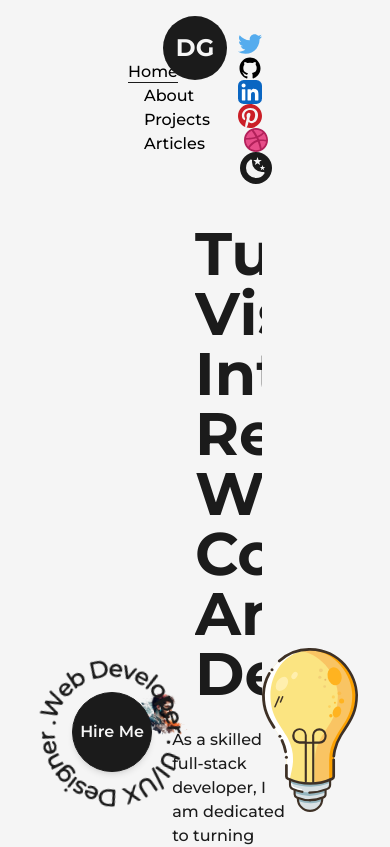
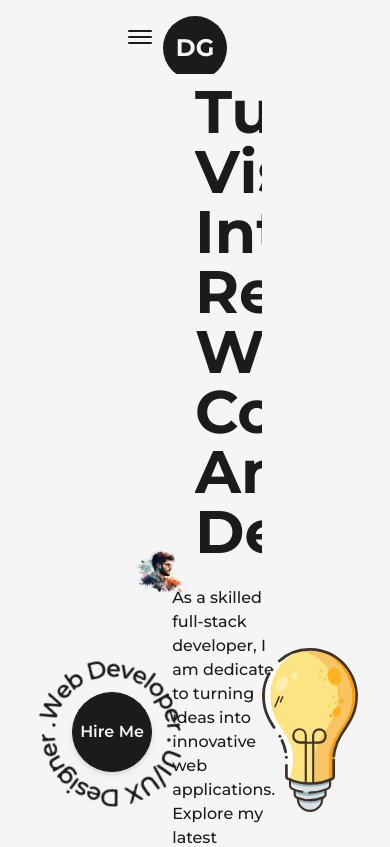
Before and after one commit to 01Gibbs/portfolioSite, a Next.js app: page / in a window 390 px wide. Shown: the top 847 px of the page. Built offline with nearby package versions, Linux system fonts and the light colour scheme.

Commit message:
Screen Size Media Query + Mobile Design Menu

```diff
--- a/src/components/NavBar.jsx
+++ b/src/components/NavBar.jsx
@@ -1,5 +1,5 @@
 import Link from "next/link";
-import React from "react";
+import React, { useState } from "react";
 import Logo from "./Logo";
 import { useRouter } from "next/router";
 import {
@@ -31,11 +31,63 @@
   );
 };
 
+const CustomMobileLink = ({ href, title, className = "", toggle }) => {
+  const router = useRouter();
+
+  const handleClick = () => {
+    toggle();
+    router.push(href);
+  };
+
+  return (
+    <button
+      href={href}
+      className={`${className} relative group text-light dark:text-dark my-2`}
+      onClick={handleClick}
+    >
+      {title}
+      <span
+        className={`h-[1px] inline-block bg-light  dark:bg-dark absolute left-0 -bottom-0.5 group-hover:w-full transition-[width] ease duration-300
+        ${router.asPath === href ? "w-full" : " w-0"}`}
+      >
+        &nbsp;
+      </span>
+    </button>
+  );
+};
+
 const NavBar = () => {
   const [mode, setMode] = useThemeSwitch();
+  const [isOpen, setisOpen] = useState(false);
+
+  const handleClick = () => {
+    setisOpen(!isOpen);
+  };
 
   return (
-    <header className="w-full px-32 py-8 font-medium flex items-center justify-between dark:text-light">
+    <header className="w-full px-32 py-8 font-medium flex items-center justify-between dark:text-light relative">
+      <button
+        className="flex-col justify-center items-center hidden lg:flex"
+        onClick={handleClick}
+      >
+        <span
+          className={`bg-dark dark:bg-light block transition-all duration-300 ease-out h-0.5 w-6 rounded-sm  ${
+            isOpen ? "rotate-45 translate-y-1" : "-translate-y-0.5"
+          }`}
+        ></span>
+        <span
+          className={`bg-dark dark:bg-light block transition-all duration-300 ease-out h-0.5 w-6 rounded-sm my-0.5 ${
+            isOpen ? "opacity-0" : "opacity-100"
+          }`}
+        ></span>
+        <span
+          className={`bg-dark dark:bg-light block transition-all duration-300 ease-out h-0.5 w-6 rounded-sm translate-y-0.5 ${
+            isOpen ? "-rotate-45 -translate-y-1" : "translate-y-0.5"
+          }`}
+        ></span>
+      </button>
+
+      <div className="w-full flex justify-between items-center lg:hidden">
         <nav>
           <CustomLink href="/" title="Home" className="mr-4" />
           <CustomLink href="/about" title="About" className="mx-4" />
@@ -49,7 +101,7 @@
             target={"_blank"}
             whileHover={{ y: -2 }}
             whileTap={{ scale: 0.9 }}
-          className="w-6 mx-3"
+            className="w-6 mr-3"
           >
             <TwitterIcon />
           </motion.a>
@@ -102,6 +154,103 @@
             )}
           </button>
         </nav>
+      </div>
+
+      {isOpen ? (
+        <motion.div
+          initial={{ scale: 0, opacity: 0, x: "-50%", y: "-50%" }}
+          animate={{ scale: 1, opacity: 1 }}
+          className="min-w-[70vw] flex flex-col justify-between items-center fixed top-1/2 left-1/2 -translate-x-1/2 -translate-y-1/2 z-30 bg-dark/90 dark:bg-light/75 rounded-lg backdrop-blur-md py-32"
+        >
+          <nav className="flex items-center flex-col justify-center">
+            <CustomMobileLink
+              href="/"
+              title="Home"
+              className=""
+              toggle={handleClick}
+            />
+            <CustomMobileLink
+              href="/about"
+              title="About"
+              className=""
+              toggle={handleClick}
+            />
+            <CustomMobileLink
+              href="/projects"
+              title="Projects"
+              className=""
+              toggle={handleClick}
+            />
+            <CustomMobileLink
+              href="/articles"
+              title="Articles"
+              className=""
+              toggle={handleClick}
+            />
+          </nav>
+
+          <nav className="flex items-center justify-center flex-wrap mt-2">
+            <motion.a
+              href="https://twitter.com"
+              target={"_blank"}
+              whileHover={{ y: -2 }}
+              whileTap={{ scale: 0.9 }}
+              className="w-6 mr-3 sm:mx-1"
+            >
+              <TwitterIcon />
+            </motion.a>
+            <motion.a
+              href="https://github.com/01Gibbs/"
+              target={"_blank"}
+              whileHover={{ y: -2 }}
+              whileTap={{ scale: 0.9 }}
+              className="w-6 mx-3 bg-light dark:bg-dark rounded-full sm:mx-1"
+            >
+              <GithubIcon />
+            </motion.a>
+            <motion.a
+              href="https://www.linkedin.com/in/01gibbs/"
+              target={"_blank"}
+              whileHover={{ y: -2 }}
+              whileTap={{ scale: 0.9 }}
+              className="w-6 mx-3 sm:mx-1"
+            >
+              <LinkedInIcon />
+            </motion.a>
+            <motion.a
+              href="https://www.pinterest.co.uk/"
+              target={"_blank"}
+              whileHover={{ y: -2 }}
+              whileTap={{ scale: 0.9 }}
+              className="w-6 mx-3 dark:bg-light rounded-full sm:mx-1"
+            >
+              <PinterestIcon />
+            </motion.a>
+            <motion.a
+              href="https://dribbble.com/"
+              target={"_blank"}
+              whileHover={{ y: -2 }}
+              whileTap={{ scale: 0.9 }}
+              className="w-6 ml-3 sm:mx-1"
+            >
+              <DribbbleIcon />
+            </motion.a>
+
+            <button
+              onClick={() => setMode(mode === "light" ? "dark" : "light")}
+              className={`ml-3 flex items-center justify-center rounded-full p-1
+          ${mode === "light" ? "bg-dark text-light" : "bg-light text-dark"}`}
+            >
+              {mode === "dark" ? (
+                <SunIcon className={"fill-dark"} />
+              ) : (
+                <MoonIcon className={"fill-dark"} />
+              )}
+            </button>
+          </nav>
+        </motion.div>
+      ) : null}
+
       <div className="absolute left-[50%] top-2 translate-x-[-50%]">
         <Logo />
       </div>
--- a/tailwind.config.js
+++ b/tailwind.config.js
@@ -29,6 +29,25 @@
           "repeating-radial-gradient(rgba(255,255,255,0.5) 2px, #1b1b1b 8px, #1b1b1b 100px);",
       },
     },
+    screens: {
+      "2xl": { max: "1535px" },
+      // => @media (max-width: 1535px) { ... }
+
+      xl: { max: "1279px" },
+      // => @media (max-width: 1279px) { ... }
+
+      lg: { max: "1023px" },
+      // => @media (max-width: 1023px) { ... }
+
+      md: { max: "767px" },
+      // => @media (max-width: 767px) { ... }
+
+      sm: { max: "639px" },
+      // => @media (max-width: 639px) { ... }
+
+      xs: { max: "479px" },
+      // => @media (max-width: 479px) { ... }
+    },
   },
   plugins: [],
 };
```
Lines whose indentation alone changed are shown as unchanged.
